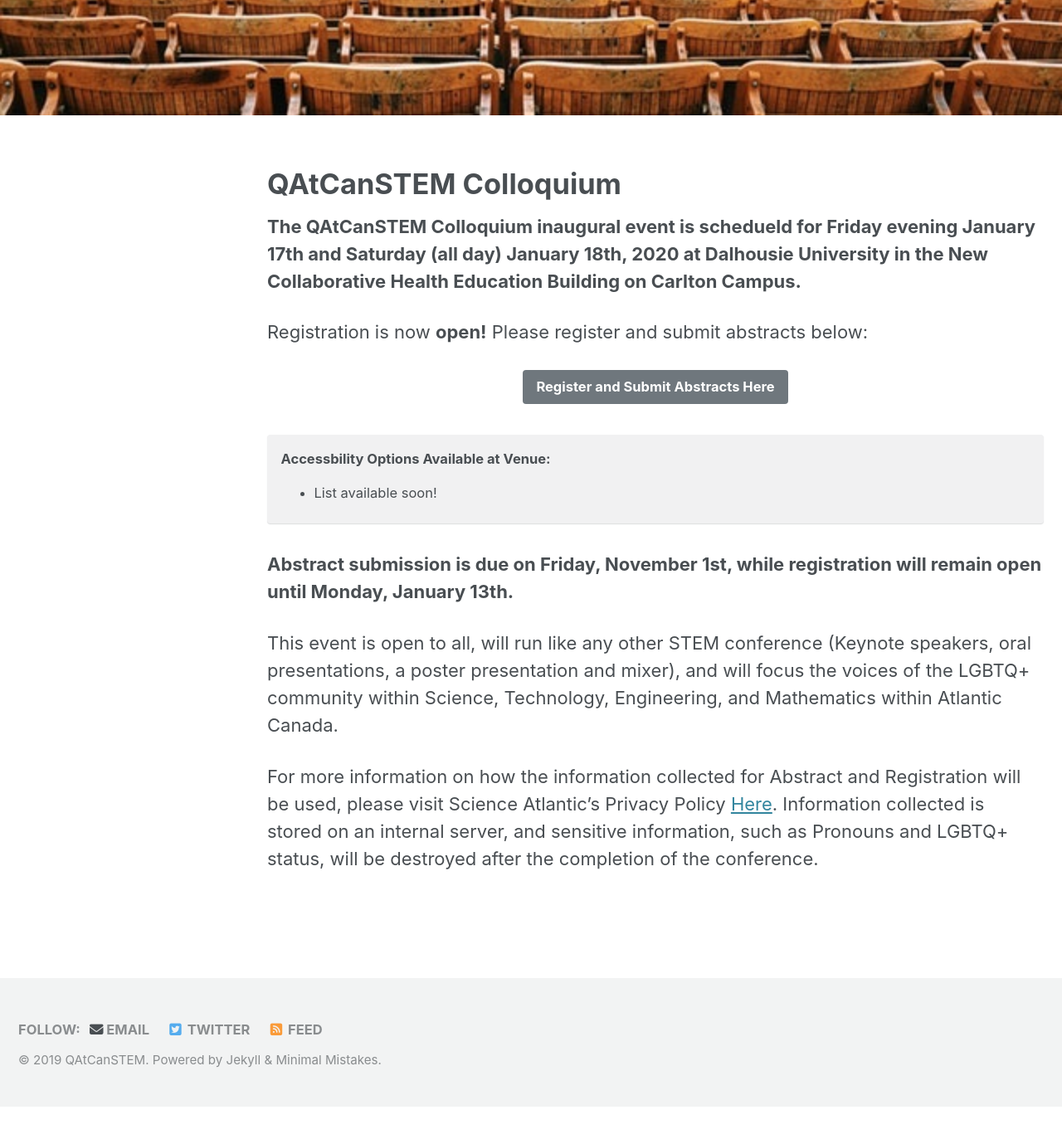
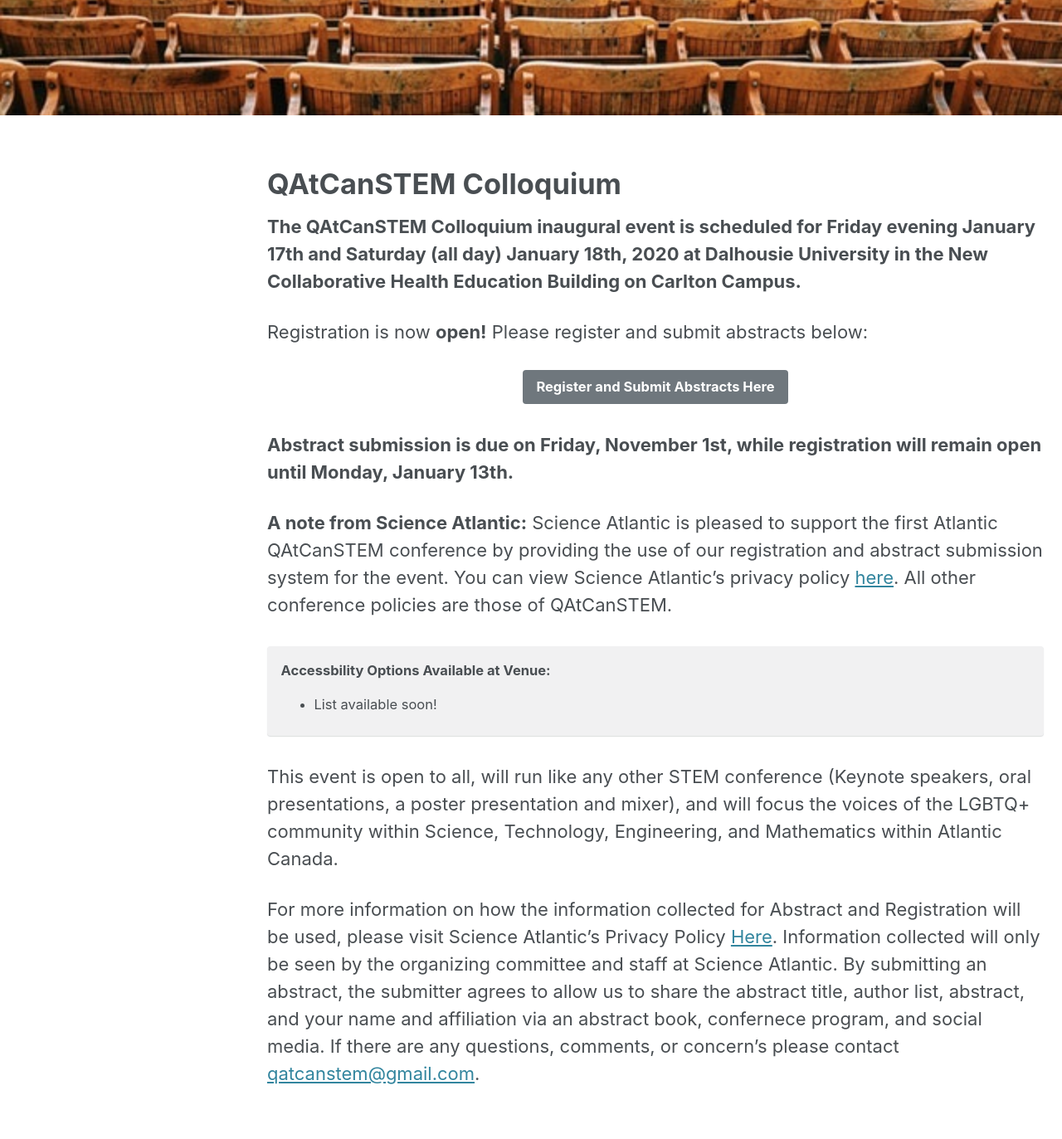
Before and after one commit to QAtCanSTEM/qatcanstem.github.io, a Jekyll site: the page built from Colloquium.md, in a window 1280 px wide and 1400 px high, scrolled down 444 px. Shown: the top 1373 px of the window at 83% size. Built offline with Jekyll 4.4.1, drawn with Linux system fonts in a browser that asks for light colours; cached includes are drawn as plain includes; nearby versions of some CDN libraries; before the commit the page ends 1778 px from its top, so only the background shows below that.

Commit message:
Update to Colloquium Page
Added Science Atlantic Note and changed privacy policy information to updated information from Science Atlantic.

```diff
--- a/Colloquium.md
+++ b/Colloquium.md
@@ -8,12 +8,16 @@
 title: QAtCanSTEM Colloquium
 ---
 
-**The QAtCanSTEM Colloquium inaugural event is schedueld for Friday evening January 17th and Saturday (all day) January 18th, 2020 at Dalhousie University in the New Collaborative Health Education Building on Carlton Campus.**
+**The QAtCanSTEM Colloquium inaugural event is scheduled for Friday evening January 17th and Saturday (all day) January 18th, 2020 at Dalhousie University in the New Collaborative Health Education Building on Carlton Campus.**
 
 Registration is now **open!** Please register and submit abstracts below:
 
 {: .text-center}
 [Register and Submit Abstracts Here](https://ciab.scienceatlantic.ca/qatcanstem/){: .btn .btn--primary}
+
+**Abstract submission is due on Friday, November 1st, while registration will remain open until Monday, January 13th.**
+
+**A note from Science Atlantic:** Science Atlantic is pleased to support the first Atlantic QAtCanSTEM conference by providing the use of our registration and abstract submission system for the event. You can view Science Atlantic's privacy policy [here](https://scienceatlantic.ca/about/policies/#PP). All other conference policies are those of QAtCanSTEM.
 
 {: .notice--primary}
 <div>
@@ -23,8 +27,6 @@
 </ul>
 </div>
 
-**Abstract submission is due on Friday, November 1st, while registration will remain open until Monday, January 13th.**
-
 This event is open to all, will run like any other STEM conference (Keynote speakers, oral presentations, a poster presentation and mixer), and will focus the voices of the LGBTQ+ community within Science, Technology, Engineering, and Mathematics within Atlantic Canada.
 
-For more information on how the information collected for Abstract and Registration will be used, please visit Science Atlantic's Privacy Policy [Here](#https://scienceatlantic.ca/about/policies/#PP). Information collected is stored on an internal server, and sensitive information, such as Pronouns and LGBTQ+ status, will be destroyed after the completion of the conference.
+For more information on how the information collected for Abstract and Registration will be used, please visit Science Atlantic's Privacy Policy [Here](https://scienceatlantic.ca/about/policies/#PP). Information collected will only be seen by the organizing committee and staff at Science Atlantic. By submitting an abstract, the submitter agrees to allow us to share the abstract title, author list, abstract, and your name and affiliation via an abstract book, confernece program, and social media. If there are any questions, comments, or concern's please contact [qatcanstem@gmail.com](mailto:qatcanstem@gmail.com).
```
Also changed, not shown: 2 other files.
